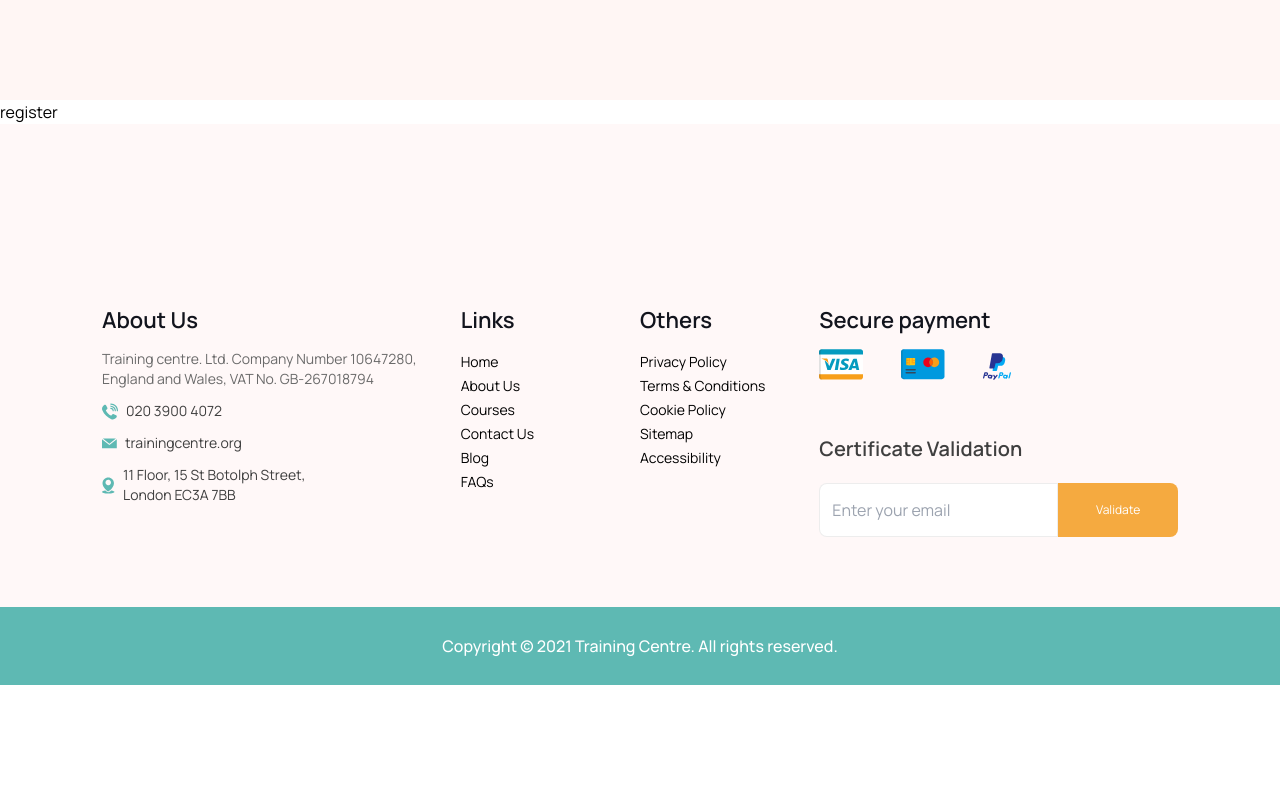
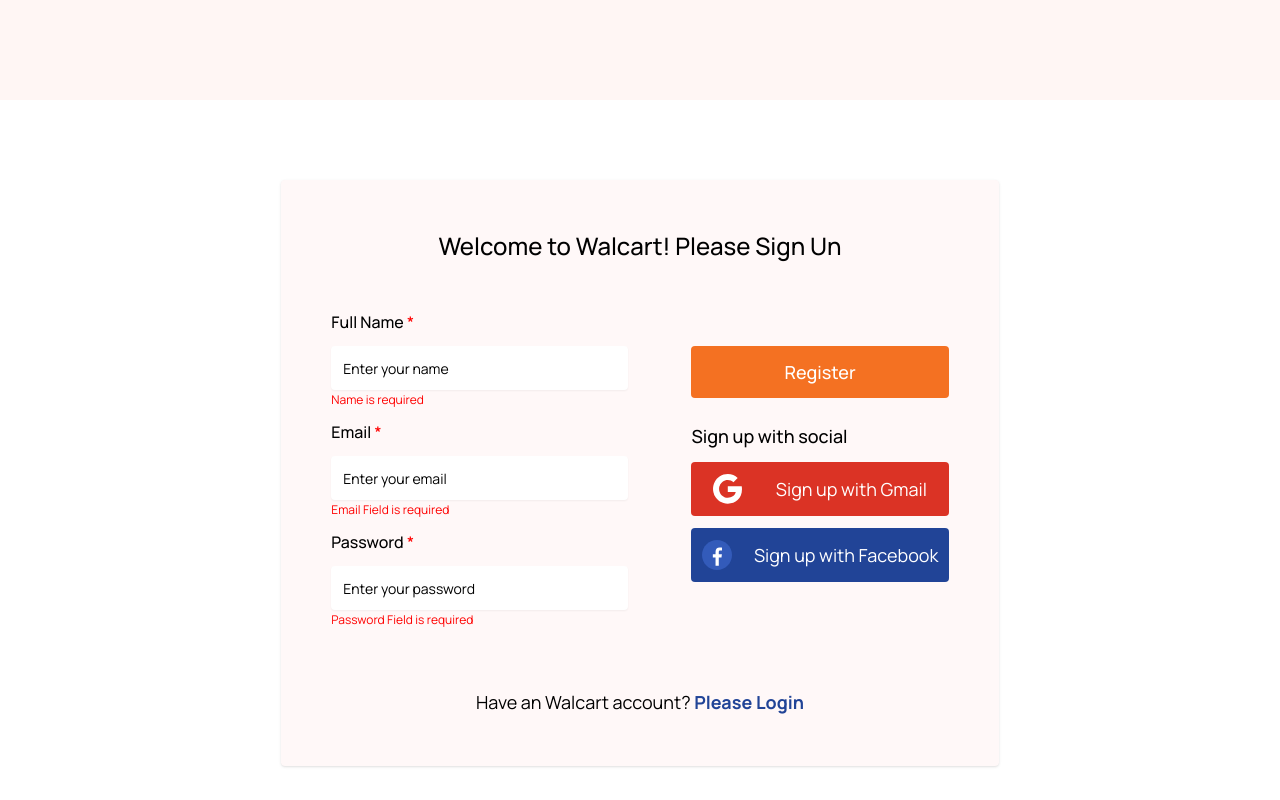
Before and after one commit to imkamrul/learning-shop-client, a React (Vite) app: page /register in a window 1280 px wide. Shown: the top 800 px of the page. Built offline with nearby package versions, Linux system fonts and the light colour scheme.

Commit message:
register page devlop done

```diff
--- a/src/components/LogInRegister/Register.tsx
+++ b/src/components/LogInRegister/Register.tsx
@@ -1,5 +1,74 @@
+import { Link } from "react-router-dom";
+import InputFieldWithError from "../Common/InputFieldWithError";
+import { FacebookIcon, GoogleIcon } from "../SVG";
+
 const Register = () => {
-  return <div>register</div>;
+  return (
+    <>
+      <section className="bg-white py-20">
+        <div className="container">
+          <div className="w-8/12 bg-[#FFF8F8] rounded mx-auto shadow p-[50px]">
+            <h4 className="text-center text-2xl font-medium">
+              Welcome to Walcart! Please Sign Un
+            </h4>
+            <div className="py-12 flex flex-wrap justify-between">
+              <div className="w-6/12 pr-3">
+                <InputFieldWithError
+                  labelValue={"Full Name"}
+                  htmlFor="name"
+                  showError={true}
+                  errorMessage="Name is required"
+                  placeholder="Enter your name"
+                  required={true}
+                  type="text"
+                />
+                <InputFieldWithError
+                  labelValue={"Email"}
+                  htmlFor="email"
+                  showError={true}
+                  errorMessage="Email Field is required"
+                  placeholder="Enter your email"
+                  required={true}
+                  type="email"
+                />
+
+                <InputFieldWithError
+                  labelValue={"Password"}
+                  htmlFor="password"
+                  showError={true}
+                  errorMessage="Password Field is required"
+                  placeholder="Enter your password"
+                  required={true}
+                  type="password"
+                />
+              </div>
+              <div className="w-5/12 pt-4">
+                <button className="w-full bg-[#F47122] text-white text-lg font-medium py-3 rounded mt-5">
+                  Register
+                </button>
+                <p className="text-lg font-medium pt-6">Sign up with social</p>
+                <button className="flex items-center bg-[#DB3325] rounded w-full justify-evenly my-3 py-3 text-white gap-x-3 text-lg">
+                  <GoogleIcon /> <span>Sign up with Gmail</span>
+                </button>
+                <button className="flex items-center bg-[#214497] rounded w-full justify-evenly my-3 py-3 text-white gap-x-3 text-lg">
+                  <FacebookIcon /> <span>Sign up with Facebook</span>
+                </button>
+              </div>
+            </div>
+            <p className="text-center text-lg ">
+              Have an Walcart account?{" "}
+              <Link
+                to={"/register"}
+                className="text-[#214497] font-bold hover:underline"
+              >
+                Please Login
+              </Link>
+            </p>
+          </div>
+        </div>
+      </section>
+    </>
+  );
 };
 
 export default Register;
```
